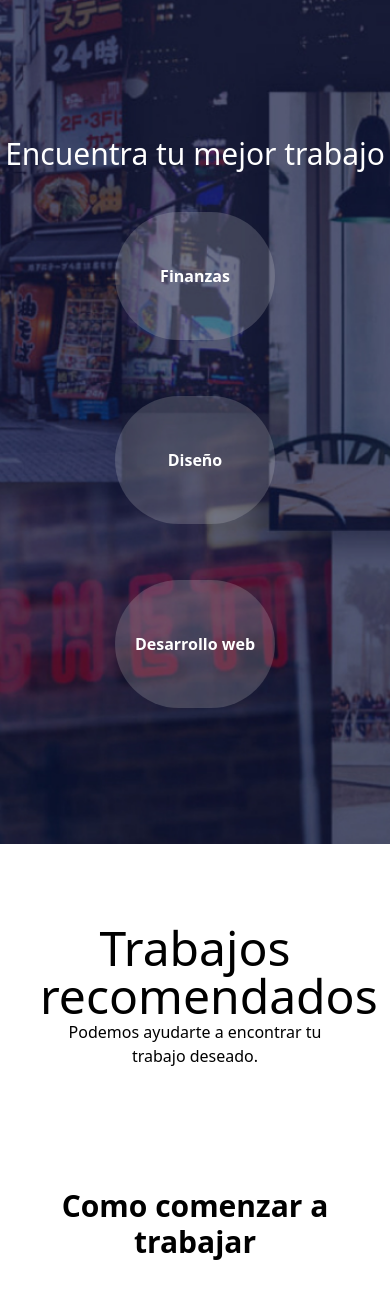
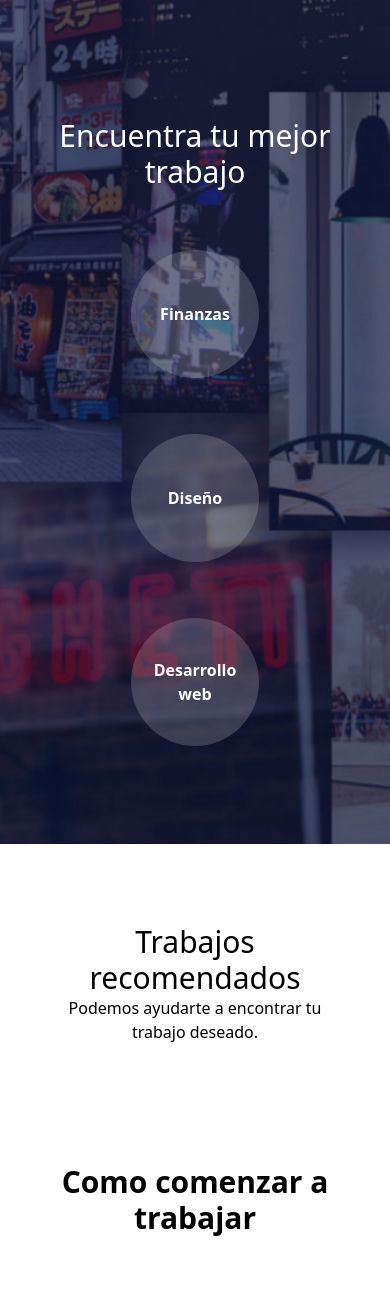
Before and after one commit to Art3611/Bolsa-de-trabajo, a PHP site: page /proyectointegrado2t2024-DiosTeOdia/ in a window 390 px wide. Shown: the part 91-1391 px from the top of the page. Run offline with PHP 8.4, Linux system fonts and the light colour scheme; data that the repository does not hold is empty; some libraries are stand-ins or nearby versions.

Commit message:
responsive de laas targetas de ofertas

```diff
--- a/bolsa-trabajo/views/inicio/index.php
+++ b/bolsa-trabajo/views/inicio/index.php
@@ -4,35 +4,37 @@ include_once __DIR__ . '../../../models/Ofertas.php';
 ?>
 
 <main class='flex flex-col'>
+
     <section class='bg-slider flex flex-col justify-center items-center'>
-        <h1 class='text-center text-white text-3xl md:text-6xl'>Encuentra tu mejor trabajo</h1>
+        <h1 class='text-center text-white text-3xl md:text-6xl p-5'>Encuentra tu mejor trabajo</h1>
 
         <article class='flex flex-col md:flex-row gap-14 mt-10'>
-            <div class='bg-[#D9D9D9] bg-opacity-20 md:w-32 h-32 cursor-pointer rounded-full flex justify-center items-center p-5'>
+            <div class='bg-[#D9D9D9] bg-opacity-20 w-32 h-32 cursor-pointer rounded-full flex justify-center items-center p-5'>
                 <p class='text-white text-center font-semibold'>Finanzas</p>
             </div>
-                <div class='bg-[#D9D9D9] bg-opacity-20  md:w-32 h-32 cursor-pointer rounded-full flex justify-center items-center p-5'>
+                <div class='bg-[#D9D9D9] bg-opacity-20  w-32 h-32 cursor-pointer rounded-full flex justify-center items-center p-5'>
                     <p class='text-white text-center font-semibold'>Diseño</p>
                 </div>
-            <div class='bg-[#D9D9D9] bg-opacity-20  md:w-32 h-32 cursor-pointer rounded-full flex justify-center items-center p-5'>
+            <div class='bg-[#D9D9D9] bg-opacity-20  w-32 h-32 cursor-pointer rounded-full flex justify-center items-center p-5'>
                 <p class='text-white text-center font-semibold'>Desarrollo web</p>
             </div>
         </article>
+
     </section>
 
     <section class='mt-10 p-10 md:p-20'>
-        <h1 class='text-5xl text-center'>Trabajos recomendados</h1>
+        <h1 class='text-3xl md:text-5xl text-center'>Trabajos recomendados</h1>
         <p class='text-center'>Podemos ayudarte a encontrar tu trabajo deseado.</p>
 
         <article class='mt-10 '>
-             <!-- Aqui van las ofertas de trabajo -->
-     <div class='grid grid-cols-2  justify-between justify-items-center gap-10'>
+        <div class='grid grid-cols-1 md:grid-cols-2 justify-between justify-items-center gap-10'>
             <?php
                 foreach($this->ofertas as $row){
                     $oferta = new Oferta();
                     $oferta = $row;
             ?>
-            <div class="border p-4 rounded-lg mb-5 md:w-96"> <!-- Añadí un contenedor para cada tarjeta -->
+            <!-- Contenedor targeta -->
+                <div class="border p-4 rounded-lg mb-5 w-80 md:w-96">
                     <div>
                         <h3 class='font-semibold'><?= $oferta->nombre_trabajo ?></h3>
                     </div>
@@ -44,7 +46,7 @@ include_once __DIR__ . '../../../models/Ofertas.php';
                         <span class='bg-blue-light p-2 rounded-lg text-white'><?= $oferta->duracion ?></span>
                         <a href="<?= constant('URL') . 'ofertas/verOferta/' . $oferta->id ?> " class='p-2 bg-green-500 rounded-lg text-white'>Ver oferta</a>
                     </div>
-            </div> <!-- Cierre del contenedor de la tarjeta -->
+                </div>
             <?php } ?>
             </div>
             </article>
```
Also changed, not shown: bolsa-trabajo/views/perfilEmpresa/publicarOferta.php (+6 -4 lines). Lines whose indentation alone changed are shown as unchanged.
